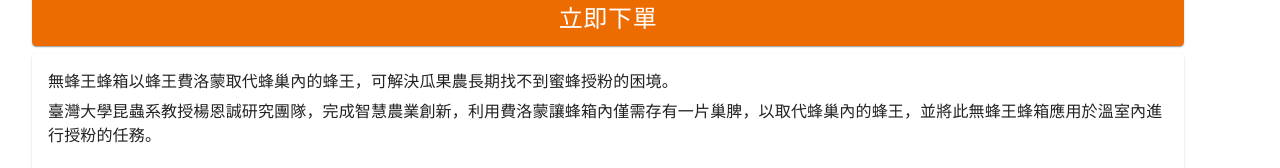
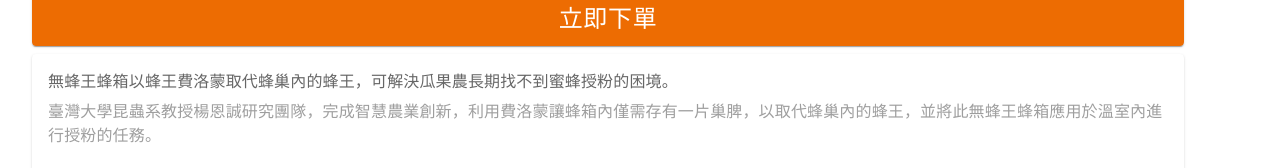
Before and after one commit to andrewchiull/Queenless-Pollination-Platform, a Next.js app in the folder shopping-frontend/: page / in a window 1280 px wide. Shown: the part 784-952 px from the top of the page. Built offline with nearby package versions, Linux system fonts and the light colour scheme.

Commit message:
refactor: Update typography color in Home page

```diff
--- a/shopping-frontend/src/app/page.tsx
+++ b/shopping-frontend/src/app/page.tsx
@@ -58,11 +58,13 @@
         <Grid item sx={{ width: '100%' }}>
           <Card>
             <CardContent>
-              <Typography variant="body1" gutterBottom>
+              <Typography variant="body1" gutterBottom
+              sx={{ color: 'text.secondary' }}>
                 無蜂王蜂箱以蜂王費洛蒙取代蜂巢內的蜂王，可解決瓜果農長期找不到蜜蜂授粉的困境。
               </Typography>
 
-              <Typography variant="body1">
+              <Typography variant="body1"
+              sx={{ color: 'text.disabled' }}>
                 臺灣大學昆蟲系教授楊恩誠研究團隊，完成智慧農業創新，利用費洛蒙讓蜂箱內僅需存有一片巢脾，以取代蜂巢內的蜂王，並將此無蜂王蜂箱應用於溫室內進行授粉的任務。
               </Typography>
             </CardContent>
```
